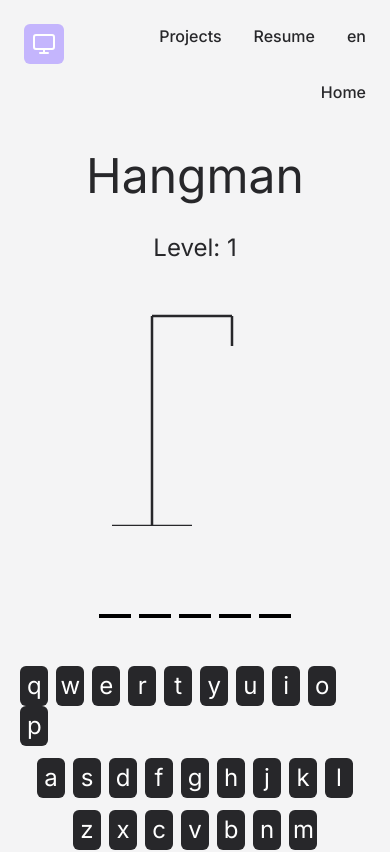
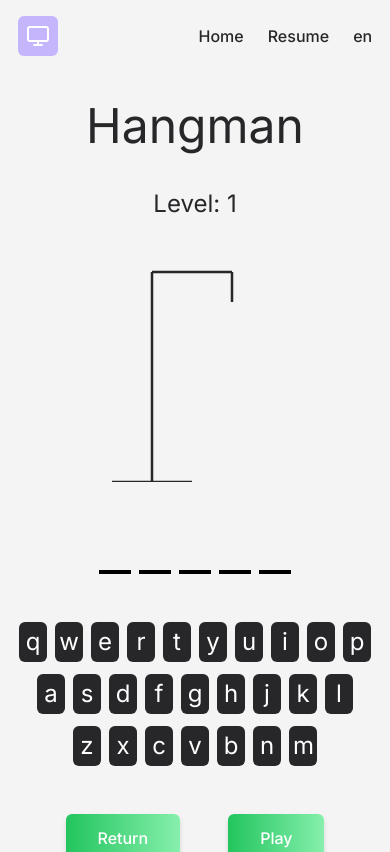
Before and after one commit to brunolpsousa/website, a Next.js app: page /projects/hangman in a window 390 px wide. Shown: the top 852 px of the page. Built offline with nearby package versions, Linux system fonts and the light colour scheme.

Commit message:
feat: misc improvements

```diff
--- a/package.json
+++ b/package.json
@@ -1,6 +1,6 @@
 {
   "name": "website",
-  "version": "0.1.1",
+  "version": "0.1.2",
   "scripts": {
     "dev": "next dev",
     "build": "next build",
--- a/pages/curriculum.tsx
+++ b/pages/curriculum.tsx
@@ -15,7 +15,7 @@ export default function Curriculum() {
         src={cv_link() + 'preview'}
         className='h-full w-full'
       />
-      <div className='my-12 space-x-12'>
+      <div className='flex flex-shrink my-12 space-x-12'>
         <Link href={'/'}>
           <button
             type='button'
--- a/pages/projects/hangman.tsx
+++ b/pages/projects/hangman.tsx
@@ -127,7 +127,7 @@ export default function Hangman() {
 
   return (
     <div className='flex flex-col items-center justify-center pb-12 m-auto w-full'>
-      <h1 className='text-5xl mb-8'>{gameTitle()}</h1>
+      <h1 className='text-center leading-tight text-5xl mb-8'>{gameTitle()}</h1>
       <h3 className='text-2xl mb-8'>
         {isEN ? 'Level: ' : 'Nível: '}
         {level}
@@ -135,7 +135,7 @@ export default function Hangman() {
       <HangmanDraw mistakes={mistakes.length} />
       <HangmanWord reveal={lose} word={wordToGuess} guessed={guessed} />
       <HangmanKeyboard addGuess={addGuess} />
-      <div className='my-12 space-x-12'>
+      <div className='flex flex-shrink my-12 space-x-12'>
         <Link href={'/projects'}>
           <button type='button' className='navBtn'>
             {isEN ? 'Return' : 'Voltar'}
--- a/pages/projects/index.tsx
+++ b/pages/projects/index.tsx
@@ -5,11 +5,11 @@ export default function Projects() {
   const isEN = getLang()
 
   return (
-      <div className='flex flex-col items-center justify-center pb-12 m-auto'>
+    <div className='flex flex-col items-center justify-center pb-12 m-auto'>
       <h1 className='text-5xl mb-3 font-medium'>
         {isEN ? 'Projects' : 'Projetos'}
       </h1>
-      <ul className='p-16 text-2xl m-3'>
+      <ul className='text-2xl text-center p-16 m-3'>
         <li className='hover:underline customHover'>
           <Link href={'projects/hangman'}>
             {isEN ? 'Hangman' : 'Jogo da Forca'}
@@ -17,9 +17,7 @@ export default function Projects() {
         </li>
       </ul>
       <Link href={'/'}>
-        <button id='ReturnButton' type='button' className='navBtn my-8'>
-          {isEN ? 'Return' : 'Voltar'}
-        </button>
+        <button className='navBtn my-8'>{isEN ? 'Return' : 'Voltar'}</button>
       </Link>
     </div>
   )
--- a/src/components/HangmanKeyboard.tsx
+++ b/src/components/HangmanKeyboard.tsx
@@ -16,7 +16,7 @@ export default function HangmanKeyboard({ addGuess }: KeyboardProps) {
           id={key}
           key={key}
           onClick={() => addGuess(key)}
-          className='keys mx-1 p-1 md:p-2 w-7 md:w-10 bg-zinc-800 dark:bg-zinc-100 text-2xl text-white dark:text-zinc-700 rounded-md'
+          className='keys p-1 mx-1 md:p-2 w-7 md:w-10 bg-zinc-800 dark:bg-zinc-100 text-2xl text-white dark:text-zinc-700 rounded-md'
         >
           {key}
         </button>
@@ -27,11 +27,11 @@ export default function HangmanKeyboard({ addGuess }: KeyboardProps) {
   return (
     <div
       id='keyboard'
-      className='grid grid-flow-row gap-3 place-items-center justify-items-center'
+      className='flex flex-col gap-3 place-items-center justify-items-center select-none'
     >
-      <span>{mapKeys(keys[0])}</span>
-      <span>{mapKeys(keys[1])}</span>
-      <span>{mapKeys(keys[2])}</span>
+      <span className='flex flex-shrink'>{mapKeys(keys[0])}</span>
+      <span className='flex flex-shrink'>{mapKeys(keys[1])}</span>
+      <span className='flex flex-shrink'>{mapKeys(keys[2])}</span>
     </div>
   )
 }
--- a/src/components/Navbar.tsx
+++ b/src/components/Navbar.tsx
@@ -2,36 +2,36 @@ import Link from 'next/link'
 import ButtonLang from './ButtonLang'
 import ButtonTheme from './ButtonTheme'
 import { getLang } from './getLang'
-import { useEffect, useState } from 'react'
+import { useEffect } from 'react'
 
 export default function Navbar() {
   const isEN = getLang()
-  const homeLink = () => {
-    const [currentPath, setCurrentPath] = useState(false)
-    useEffect(() => {
-      setCurrentPath(window.location.pathname !== '/')
-    })
-    return currentPath ? (
+  useEffect(() => {
+    const currentPath = window.location.pathname.split('/')[1]
+    const getNavItems = document.querySelectorAll('.navItem')
+    for (let i = 0; i < getNavItems.length; i++) {
+      getNavItems[i].id === currentPath
+        ? getNavItems[i].classList.add('hidden')
+        : getNavItems[i].classList.remove('hidden')
+    }
+  })
+  return (
+    <ul className='font-medium flex flex-row place-content-end items-center relative py-2 px-0 md:px-2 pb-8 top-0 w-[97vw]'>
+      <li id='buttonTheme' className='navItem absolute left-0'>
+        <ButtonTheme />
+      </li>
       <li className='navItem'>
         <Link href='/'>{isEN ? 'Home' : 'Início'}</Link>
       </li>
-    ) : null
-  }
-  return (
-    <ul className='font-medium relative p-2 pb-8 top-0 w-screen'>
-      <li className='navItem float-left'>
-        <ButtonTheme />
-      </li>
-      <li className='navItem hover:no-underline'>
-        <ButtonLang />
+      <li id='projects' className='navItem'>
+        <Link href='/projects'>{isEN ? 'Projects' : 'Projetos'}</Link>
       </li>
       <li id='curriculum' className='navItem'>
         <Link href='/curriculum'>{isEN ? 'Resume' : 'Currículo'}</Link>
       </li>
-      <li id='projects' className='navItem'>
-        <Link href='/projects'>{isEN ? 'Projects' : 'Projetos'}</Link>
+      <li id='buttonLang' className='navItem hover:no-underline'>
+        <ButtonLang />
       </li>
-      {homeLink()}
     </ul>
   )
 }
--- a/src/components/TimelineItem.tsx
+++ b/src/components/TimelineItem.tsx
@@ -14,7 +14,7 @@ export default function TimelineItem({
       <li className='mb-8 ml-4'>
         <div className='absolute w-3 h-3 rounded-full mt-1.5 -left-1.5 border border-zinc-300 bg-zinc-300 dark:border-zinc-500 dark:bg-zinc-500' />
         <div className='flex flex-wrap gap-4 flex-row items-center justify-start text-xs md:text-sm'>
-          <span className='inline-block px-1.5 py-1 font-medium text-zinc-100 dark:text-zinc-800 bg-zinc-600 dark:bg-zinc-200 rounded-md'>
+          <span className='inline-block px-1.5 py-1 font-medium select-none text-zinc-100 dark:text-zinc-800 bg-zinc-600 dark:bg-zinc-200 rounded-md'>
             {year}
           </span>
           <h3 className='text-lg font-semibold'>{title}</h3>
--- a/src/style/global.css
+++ b/src/style/global.css
@@ -10,9 +10,9 @@
     @apply hover:text-blue-600 hover:dark:text-blue-400;
   }
   .navItem {
-    @apply float-right block text-center m-4 hover:underline customHover;
+    @apply float-right block text-center select-none my-4 mx-3 md:m-4 hover:underline customHover;
   }
   .navBtn {
-    @apply text-center inline-block px-8 py-3 text-base font-medium rounded-md text-white dark:text-zinc-900 bg-gradient-to-r from-green-500 to-green-300 drop-shadow-md hover:stroke-gray-100;
+    @apply text-center select-none inline-block px-8 py-3 text-base font-medium rounded-md text-white dark:text-zinc-900 bg-gradient-to-r from-green-500 to-green-300 drop-shadow-md hover:stroke-gray-100;
   }
 }
```
Also changed, not shown: 1 other file (tests, documents, lock files or other folders).
